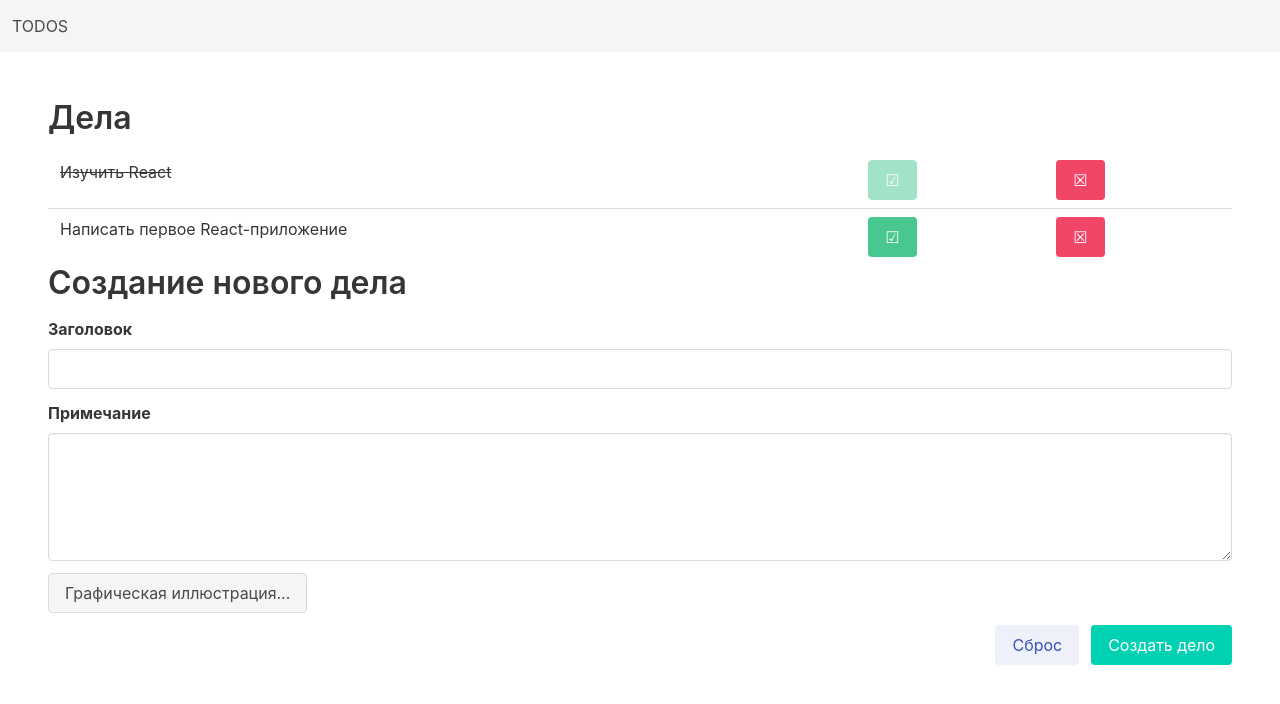
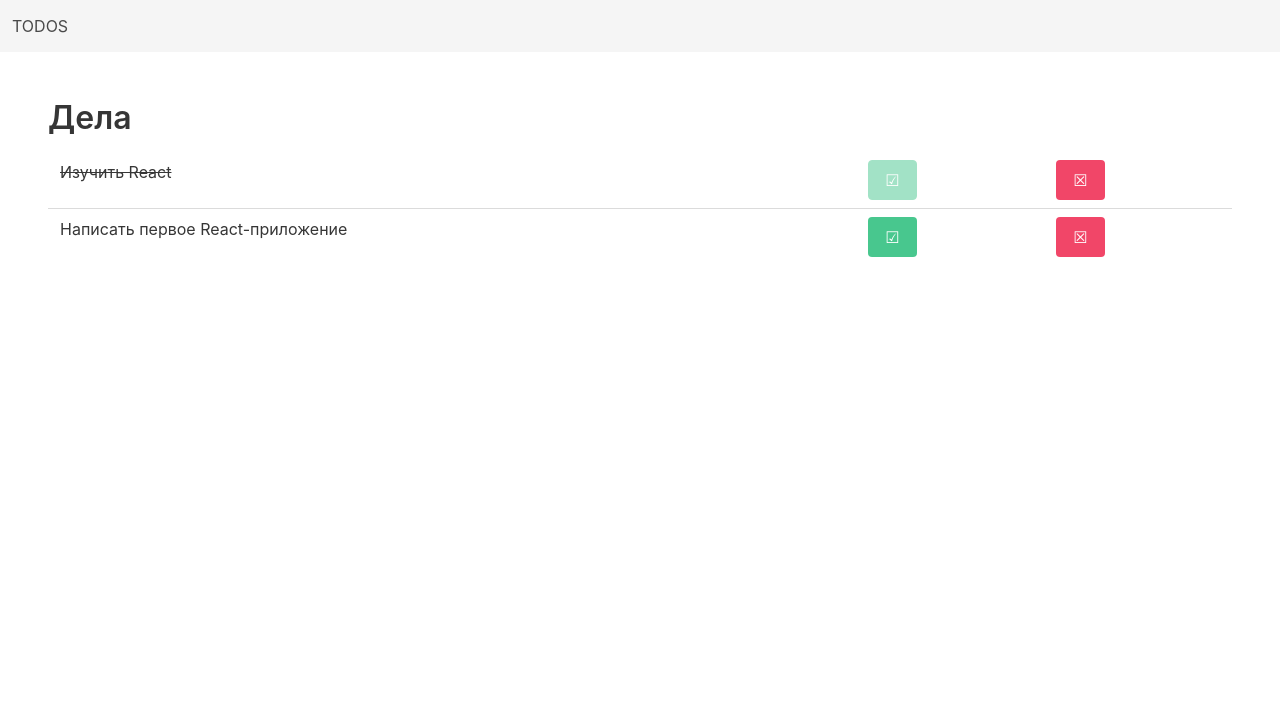
Before and after one commit to 1ce0ne/react-todo, a React (Create React App) app: page / in a window 1280 px wide. Shown: the top 704 px of the page. Built offline with nearby package versions, Linux system fonts and the light colour scheme.

Commit message:
Adding HashRouter and Routes

```diff
--- a/src/App.js
+++ b/src/App.js
@@ -1,6 +1,7 @@
 import { Component } from "react";
 import TodoList from './TodoList';
 import TodoAdd from './TodoAdd';
+import { HashRouter, Routes, Route } from 'react-router-dom';
 
 const date1 = new Date(2022, 7, 19, 14, 5);
 const date2 = new Date(2022, 7, 19, 15, 23);
@@ -53,9 +54,10 @@
     this.state.data.push(deed);
     this.setState((state) => ({}));
   }
+
   render() {
     return (
-      <div>
+      <HashRouter>
         <nav className="navbar is-light">
           <div className="navbar-brand">
             <span className="navbar-item is-uppercase">
@@ -63,13 +65,20 @@
             </span>
           </div>
         </nav>
+
         <main className="content px-6 mt-6">
-          <TodoList list={this.state.data}
+          <Routes>
+            <Route path="/" element={
+              <TodoList list={this.state.data}
                     setDone={this.setDone}
                     delete={this.delete} />
-          <TodoAdd add={this.add} />
+            } />
+            <Route path="/add" element={
+              <TodoAdd add={this.add} />
+            } />
+          </Routes>
         </main>
-      </div>
-    )
+      </HashRouter>
+    );
   }
 }
```
